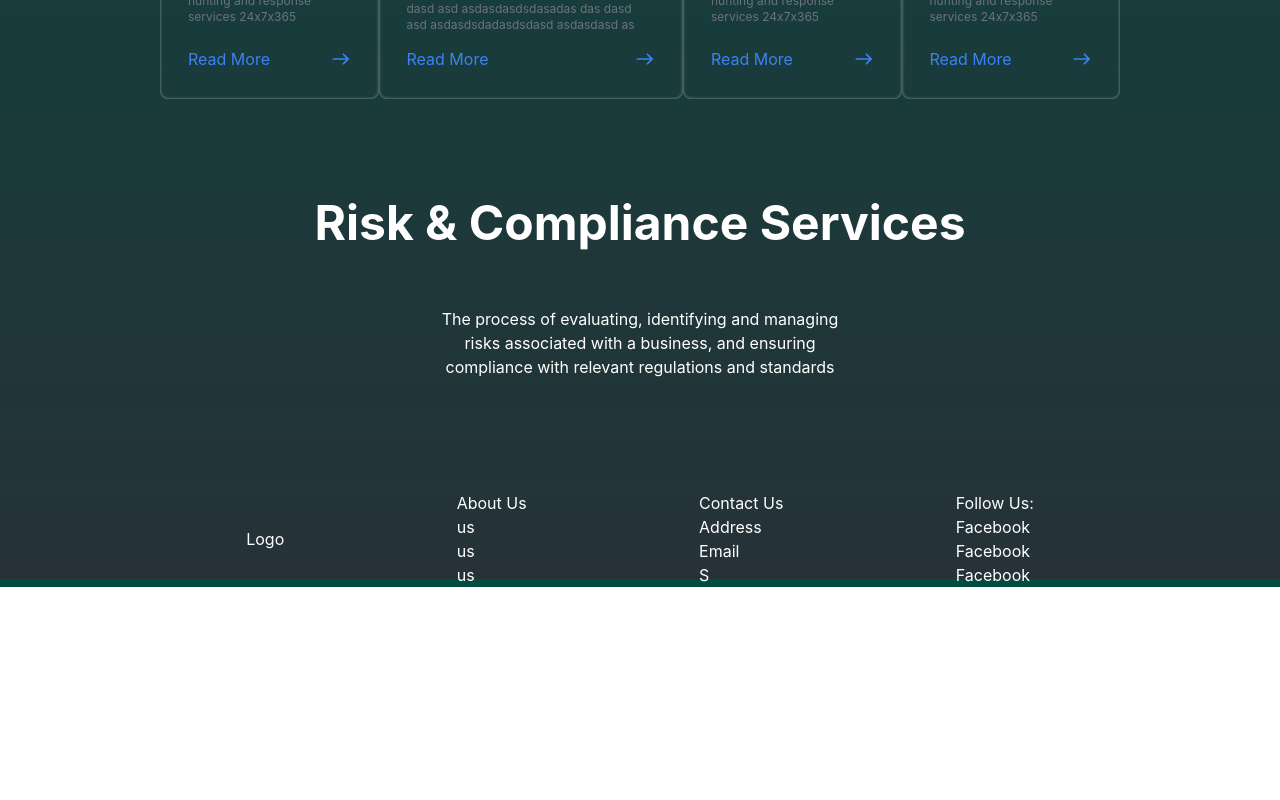
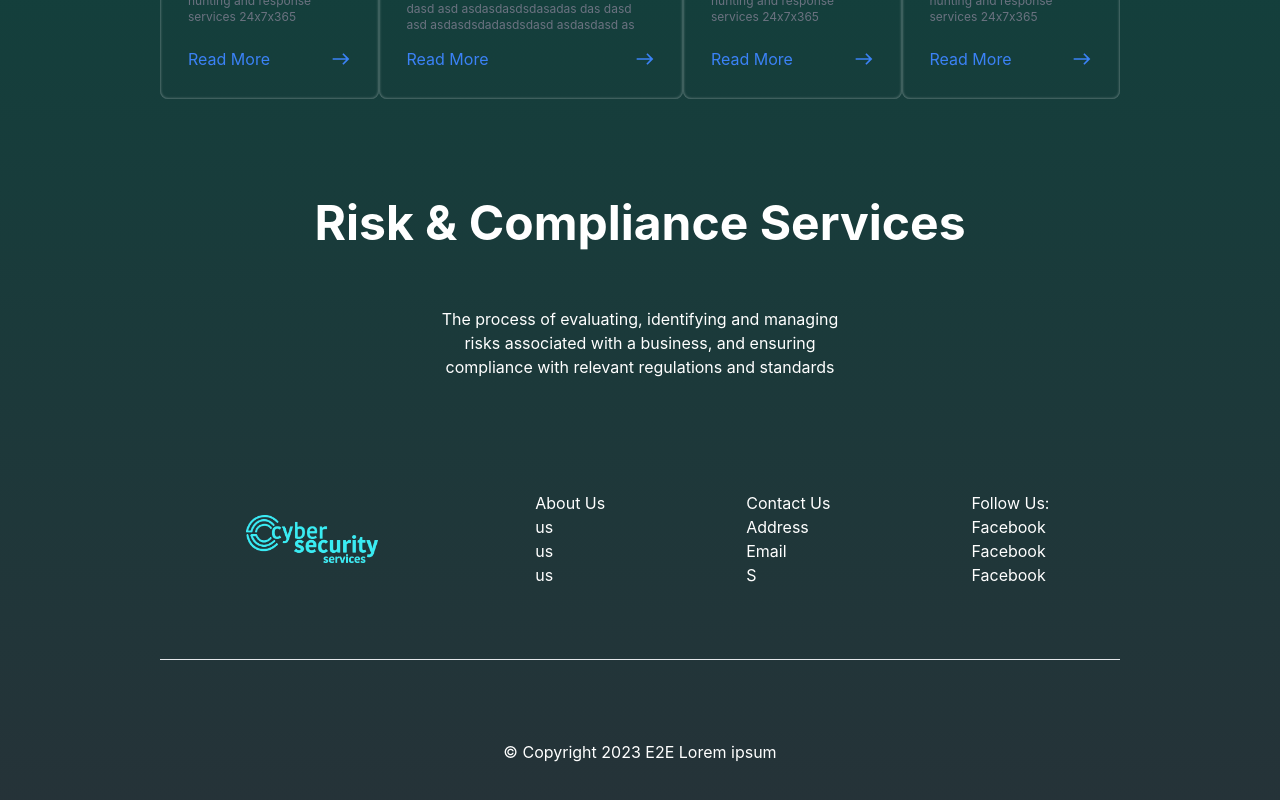
Before and after one commit to ApenJulius/NettsidePE, a React (Create React App) app in the folder frontend/: page / in a window 1280 px wide. Shown: the part 921-1721 px from the top of the page. Before the commit the page ends 1508 px from the top, so only its background shows below. Built offline with nearby package versions, Linux system fonts and the light colour scheme.

Commit message:
Updated footer with copyright and spacing

```diff
--- a/frontend/src/components/Footer/Footer.tsx
+++ b/frontend/src/components/Footer/Footer.tsx
@@ -1,13 +1,18 @@
 import React, { useEffect, useState } from "react";
 import FacebookIcon from '@mui/icons-material/Facebook';
 import MailIcon from '@mui/icons-material/Mail';
+import Logo from '../../assets/logocs.png';
+
+
+
 const Footer: React.FC = () => {
 
     return (
-        <footer className="flex flex-direction-row width-100 justify-around items-center h-20 mt-20">
-            <div>
-                Logo
-            </div>
+        <footer >
+            <div className="flex flex-direction-row width-100 justify-around items-center h-20 mt-20 mb-20">
+                <button className="h-full overflow-hidden p-4">
+                    <img src={Logo} alt="logo" className="object-contain h-full min-h-0 max-h-full"/>
+                </button>
                 <ul>
                     <li>About Us</li>
                     <li>us</li>
@@ -26,6 +31,11 @@ const Footer: React.FC = () => {
                     <li>Facebook</li>
                     <li>Facebook</li>
                 </ul>
+            </div>
+            <hr className="mb-20 mt-20"/>
+
+
+            <p className="mb-20 text-center">© Copyright 2023 E2E Lorem ipsum</p>
         </footer>
     );
 }
```
Lines whose indentation alone changed are shown as unchanged.
